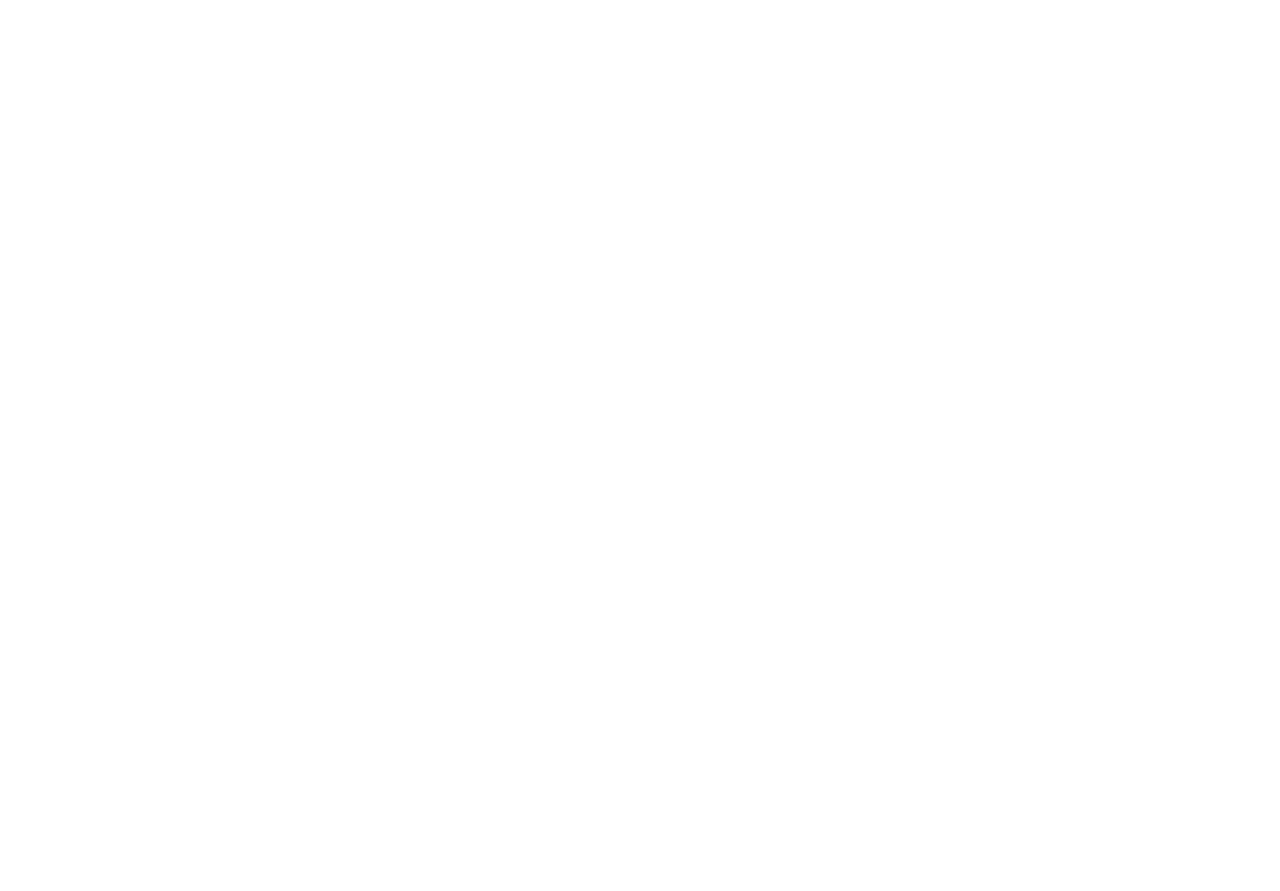
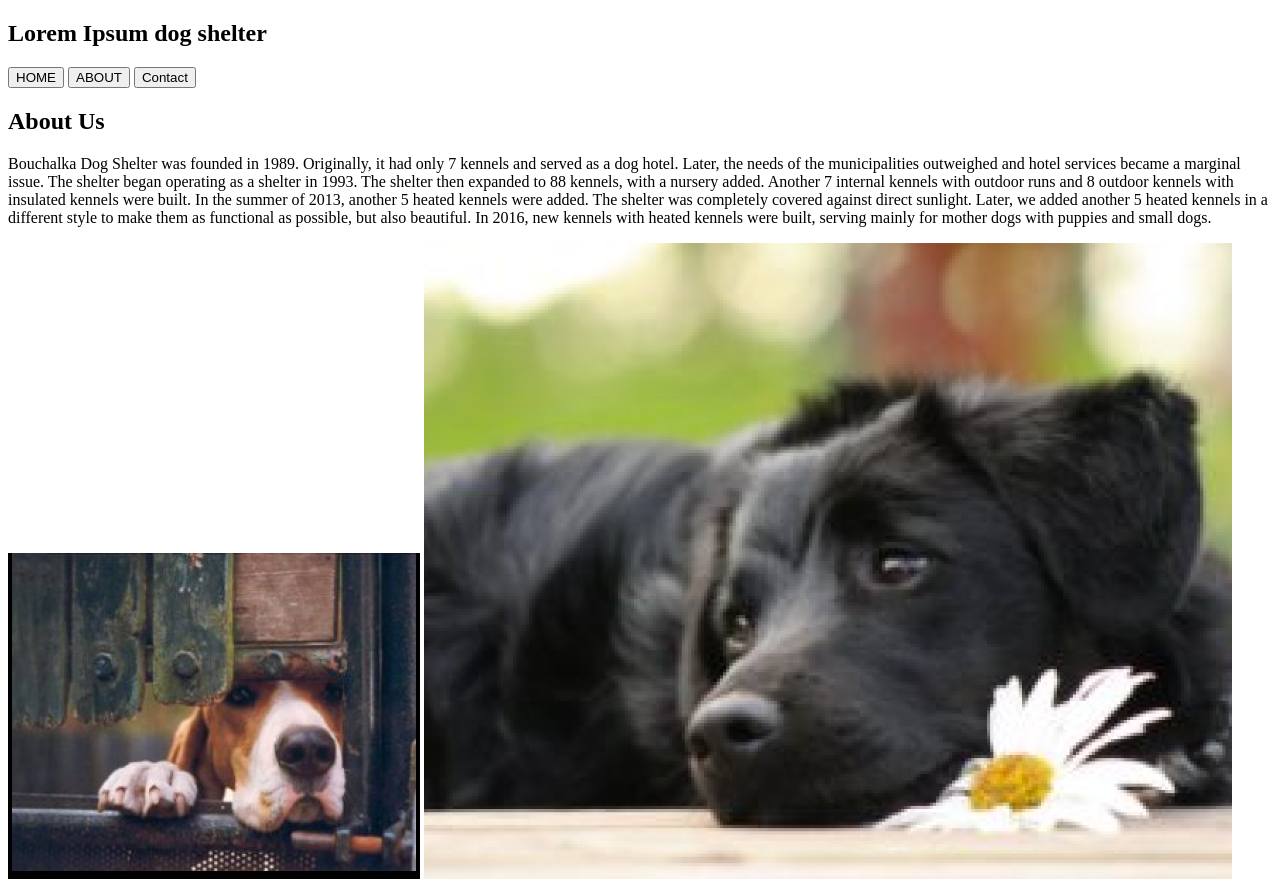
Before and after one commit to matejboska-dev/MatejBoska-ZaverecneKodovani, a plain HTML site: page about.html in a window 1280 px wide. Before the commit the page ends 800 px from the top, so only its background shows below. Drawn offline with Linux system fonts and the light colour scheme.

Commit message:
vytvoření about.html
vztvoření stránky about.html, zatím bez css

```diff
--- a/about.html
+++ b/about.html
@@ -1 +1,34 @@
 <!--Matejicek-->
+<!DOCTYPE html>
+<html lang="en">
+<head>
+    <meta charset="UTF-8">
+    <meta name="viewport" content="width=device-width, initial-scale=1.0">
+    <title>Document</title>
+</head>
+<body>
+    <Header>
+        <h2>Lorem Ipsum dog shelter</h2>
+        <div>
+            <button>HOME</button>
+            <button>ABOUT</button>
+            <button>Contact</button>
+        </div>
+    </Header>
+    <main>
+        <div>
+            <h2>About Us</h2>
+            <p>
+                Bouchalka Dog Shelter was founded in 1989. Originally, it had only 7 kennels and served as a dog hotel. Later, the needs of the municipalities outweighed and hotel services became a marginal issue. The shelter began operating as a shelter in 1993.
+                The shelter then expanded to 88 kennels, with a nursery added. Another 7 internal kennels with outdoor runs and 8 outdoor kennels with insulated kennels were built.
+                In the summer of 2013, another 5 heated kennels were added. The shelter was completely covered against direct sunlight.
+                Later, we added another 5 heated kennels in a different style to make them as functional as possible, but also beautiful.
+                In 2016, new kennels with heated kennels were built, serving mainly for mother dogs with puppies and small dogs.</p>
+        </div>
+        <div>
+            <img src="imgs/dog1.png">
+            <img src="imgs/dog2.png">
+        </div>
+    </main>
+</body>
+</html>
```
Also changed, not shown: imgs/dog1.png (added), imgs/dog2.png (added).
